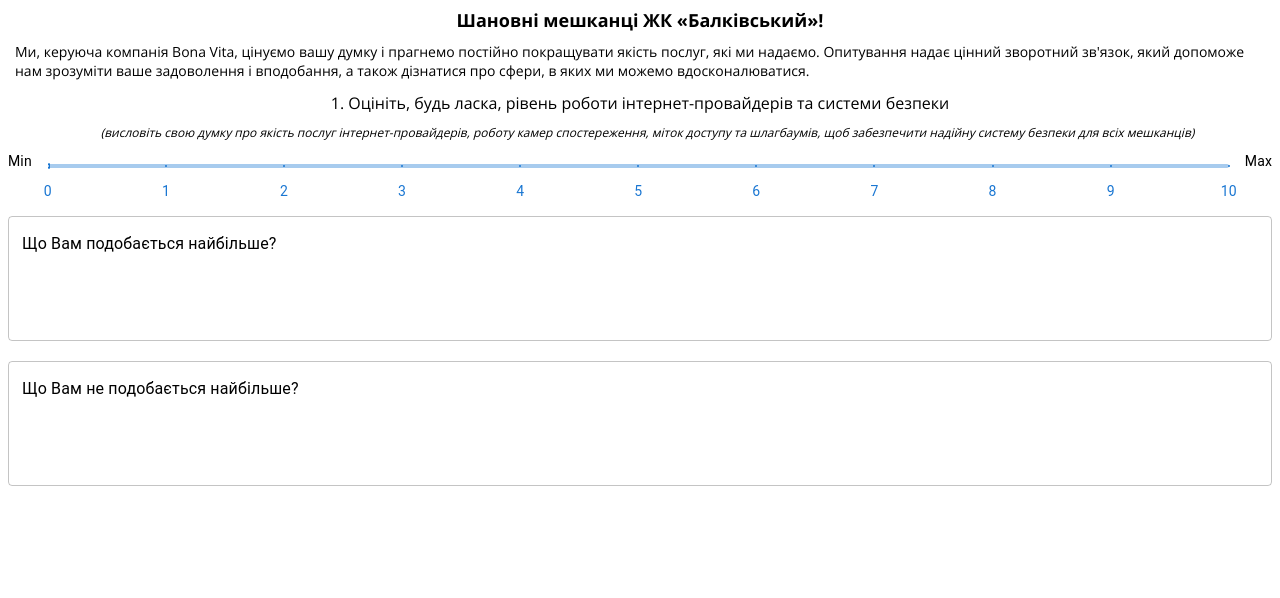
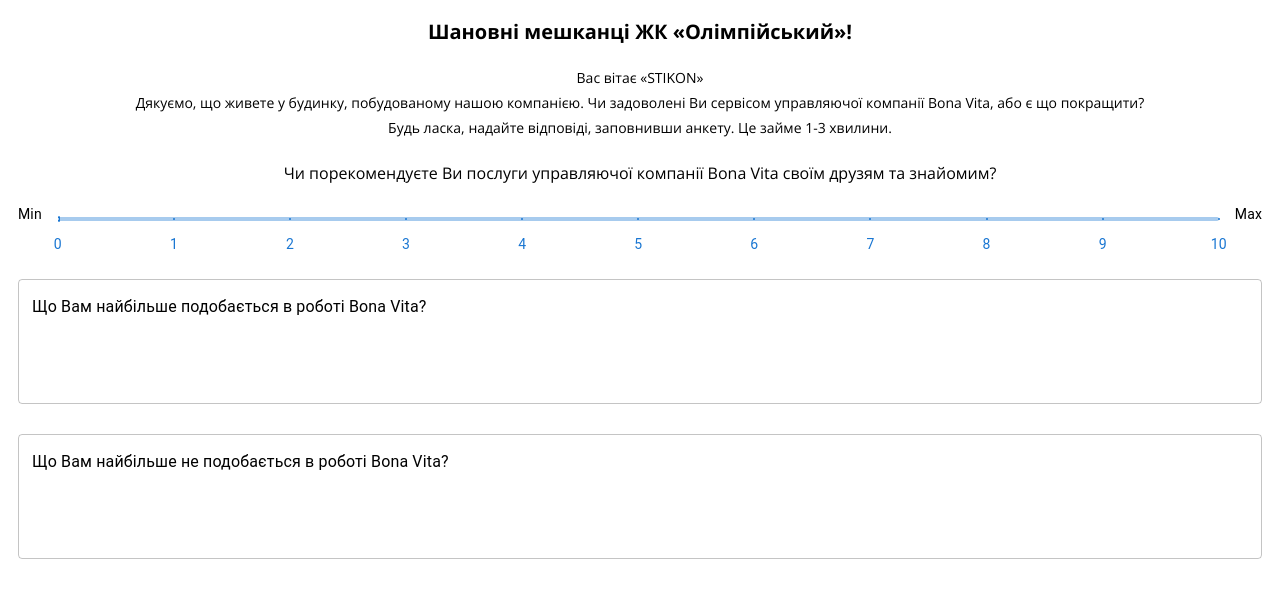
Before and after one commit to Krak3nDev/HouseWebApp, a React (Vite) app in the folder frontend/: page / in a window 1280 px wide. Shown: the top 598 px of the page. Built offline with nearby package versions, Linux system fonts and the light colour scheme.

Commit message:
my changes

```diff
--- a/frontend/package.json
+++ b/frontend/package.json
@@ -17,9 +17,9 @@
     "react-router-dom": "latest",
     "sass": "^1.69.5",
     "@mui/material": "latest",
-"@emotion/react": "latest",
-"@emotion/styled": "latest",
-"@mui/icons-material": "latest",
+    "@emotion/react": "latest",
+    "@emotion/styled": "latest",
+    "@mui/icons-material": "latest",
     "@vkruglikov/react-telegram-web-app": "latest"
   },
   "devDependencies": {
--- a/frontend/src/App.tsx
+++ b/frontend/src/App.tsx
@@ -1,5 +1,5 @@
 import "./App.scss"
-import {BrowserRouter, Route, Routes, useNavigate} from "react-router-dom"
+import { BrowserRouter, Route, Routes } from "react-router-dom"
 import {ROUTES} from "./constants/routes.ts"
 import SurveyPage from "./pages/Survey/Survey.tsx"
 import { useSessionStorage } from "react-use"
@@ -7,90 +7,19 @@
 
 function App() {
 
-    const [value, setValue, remove] = useSessionStorage("my-key", "default-value")
-
-
-    const [qualityRatingPage1, setQualityRatingPage1] = useSessionStorage("qualityRatingPage1", null)
-    const [positiveFeedbackPage1, setPositiveFeedbackPage1] = useSessionStorage("positiveFeedbackPage1", "")
-    const [negativeFeedbackPage1, setNegativeFeedbackPage1] = useSessionStorage("negativeFeedbackPage1", "")
-
-    const [qualityRatingPage2, setQualityRatingPage2] = useSessionStorage("qualityRatingPage2", null)
-    const [positiveFeedbackPage2, setPositiveFeedbackPage2] = useSessionStorage("positiveFeedbackPage2", "")
-    const [negativeFeedbackPage2, setNegativeFeedbackPage2] = useSessionStorage("negativeFeedbackPage2", "")
-
-    const [qualityRatingPage3, setQualityRatingPage3] = useSessionStorage("qualityRatingPage3", null)
-    const [positiveFeedbackPage3, setPositiveFeedbackPage3] = useSessionStorage("positiveFeedbackPage3", "")
-    const [negativeFeedbackPage3, setNegativeFeedbackPage3] = useSessionStorage("negativeFeedbackPage3", "")
-
-
-
-
     const SurveyStarterPage = () => {
         return (
             <SurveyPage
-                title="Шановні мешканці ЖК «Балківський»!"
-                subtitle="Ми, керуюча компанія Bona Vita, цінуємо вашу думку і прагнемо постійно покращувати якість послуг, які ми надаємо.
-
-Опитування надає цінний зворотний зв'язок, який допоможе нам зрозуміти ваше задоволення і вподобання, а також дізнатися про сфери, в яких ми можемо вдосконалюватися."
-                ratingLabel="1. Оцініть, будь ласка, рівень роботи інтернет-провайдерів та системи безпеки
+                title="Шановні мешканці ЖК «Олімпійський»!"
+                subtitle={<>Вас вітає «STIKON»<br />
+                Дякуємо, що живете у будинку, побудованому нашою компанією. Чи задоволені Ви сервісом управляючої компанії Bona Vita, або є що покращити?<br />
+                Будь ласка, надайте відповіді, заповнивши анкету. Це займе 1-3 хвилини.</>}
+                ratingLabel="Чи порекомендуєте Ви послуги управляючої компанії Bona Vita своїм друзям та знайомим?
 "
-                italicSubtitle="(висловіть свою думку про якість послуг інтернет-провайдерів, роботу камер спостереження, міток доступу та шлагбаумів, щоб забезпечити надійну систему безпеки для всіх мешканців)"
-                positiveLabel="Що Вам подобається найбільше?"
-                negativeLabel="Що Вам не подобається найбільше?"
-
                 onNextStep={ROUTES.SurveySecond}
-                qualityRating={qualityRatingPage1}
-                setQualityRating={setQualityRatingPage1}
-                positiveFeedback={positiveFeedbackPage1}
-                setPositiveFeedback={setPositiveFeedbackPage1}
-                negativeFeedback={negativeFeedbackPage1}
-                setNegativeFeedback={setNegativeFeedbackPage1}
             />
         )
     }
-
-    const SurveySecond = () => {
-        return (
-            <SurveyPage
-                ratingLabel="2. Оцініть, будь ласка, рівень роботи будівельної компанії «Стікон»"
-                italicSubtitle="(висловіть свою думку про якість будівельних робіт, дотримання строків та якість виконання проєктів «Стікон»)"
-                showReturnButton={true}
-                onNextStep={ROUTES.SurveyThird}
-                qualityRating={qualityRatingPage2}
-                setQualityRating={setQualityRatingPage2}
-                positiveFeedback={positiveFeedbackPage2}
-                setPositiveFeedback={setPositiveFeedbackPage2}
-                negativeFeedback={negativeFeedbackPage2}
-                setNegativeFeedback={setNegativeFeedbackPage2}
-
-
-            />
-
-
-        )
-    }
-
-    const SurveyThird = () => {
-        return (
-            <SurveyPage
-
-                ratingLabel="3. Оцініть, будь ласка, рівень роботи управляючої компанії Bona Vita"
-                italicSubtitle="(оцінка якості обслуговування, оперативності реагування на заявки, рівня чистоти та благоустрою території, а також ефективності комунікації з нами)"
-                showReturnButton={true}
-                onNextStep={"/"}
-
-                qualityRating={qualityRatingPage1}
-                setQualityRating={setQualityRatingPage1}
-                positiveFeedback={positiveFeedbackPage1}
-                setPositiveFeedback={setPositiveFeedbackPage1}
-                negativeFeedback={negativeFeedbackPage1}
-                setNegativeFeedback={setNegativeFeedbackPage1}
-
-            />
-
-        )
-    }
-
 
     return (
         <BrowserRouter>
@@ -98,17 +27,6 @@
                 <Route
                     path="/"
                     element={<SurveyStarterPage/>} />
-
-
-                <Route
-                    path={ROUTES.SurveySecond}
-                    element={<SurveySecond showReturnButton={true} />} />
-
-                <Route
-                    path={ROUTES.SurveyThird}
-                    element={<SurveyThird showReturnButton={true} />} />
-
-
             </Routes>
         </BrowserRouter>
     )
--- a/frontend/src/pages/Survey/Survey.scss
+++ b/frontend/src/pages/Survey/Survey.scss
@@ -1,10 +1,14 @@
 @import "../../assets/styles/variables";
 
 .survey-page {
+  display: flex;
+  flex-direction: column;
   text-align: center;
+  padding: 10px;
+  gap: 10px;
 
   &__title {
-    font-size: 18px;
+    font-size: 20px;
     color: $tg-theme-subtitle-text;
     font-weight: $font-weight-bold;
     margin-bottom: 10px;
@@ -18,8 +22,8 @@
     font-size: 14px;
     color: $tg-theme-text;
     font-weight: $font-weight-regular;
-    text-align: left;
-    margin-left: 7px;
+    text-align: center;
+    line-height: 25px;
     margin-bottom: 12px;
   }
 
--- a/frontend/src/pages/Survey/Survey.tsx
+++ b/frontend/src/pages/Survey/Survey.tsx
@@ -11,17 +11,14 @@
     subtitle,
     ratingLabel,
     onNextStep,
-    qualityRating,
-    setQualityRating,
-    positiveFeedback,
-    setPositiveFeedback,
-    negativeFeedback,
-    setNegativeFeedback,
-    italicSubtitle,
     showReturnButton,
 }) {
-    const positiveLabel = "Що Вам подобається найбільше?"
-    const negativeLabel = "Що Вам не подобається найбільше?"
+    const [qualityRating, setQualityRating] = useState(null)
+    const [positiveFeedback, setPositiveFeedback] = useState("")
+    const [negativeFeedback, setNegativeFeedback] = useState("")
+
+    const positiveLabel = "Що Вам найбільше подобається в роботі Bona Vita?"
+    const negativeLabel = "Що Вам найбільше не подобається в роботі Bona Vita?"
     const navigate = useNavigate()
     const [currentRating, setCurrentRating] = useState(qualityRating)
 
@@ -44,7 +41,6 @@
                     {ratingLabel}
                 </div>
             )}
-            {italicSubtitle && <p className="survey-page__italic-text">{italicSubtitle}</p>}
 
             <RatingScale
                 name="quality"
```
